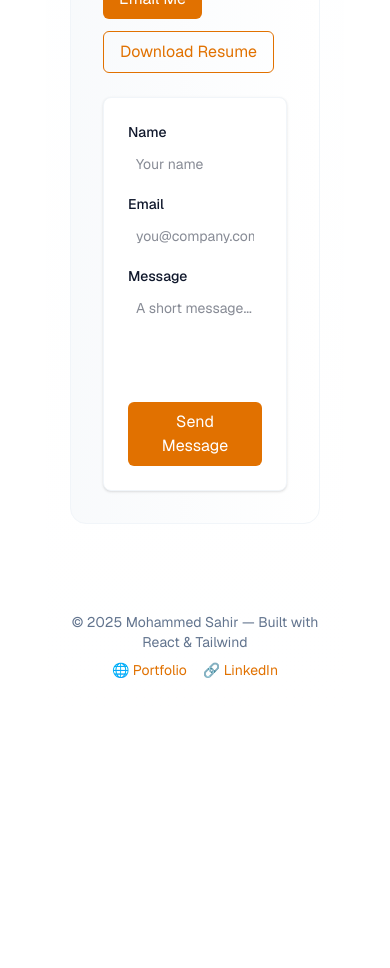
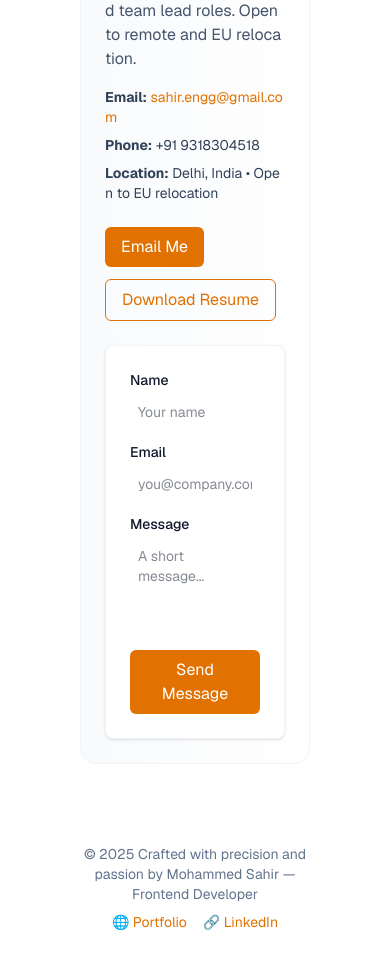
Before and after one commit to Ruhaan2022/portfolio, a Next.js app: page / in a window 390 px wide. Shown: the part 5615-6583 px from the top of the page. Before the commit the page ends 6463 px from the top, so only its background shows below. Built offline with nearby package versions, Linux system fonts and the light colour scheme.

Commit message:
responsiveness

```diff
--- a/app/components/portfolio.jsx
+++ b/app/components/portfolio.jsx
@@ -2,9 +2,9 @@ import React from "react";
 
 export default function PortfolioPage() {
   return (
-    <div className="min-h-screen bg-gradient-to-b from-slate-50 to-white text-slate-900 antialiased">
+    <div className="min-h-screen w-full overflow-x-hidden bg-gradient-to-b from-slate-50 to-white text-slate-900 antialiased">
       {/* HEADER */}
-      <header className="max-w-6xl mx-auto px-6 py-8 flex flex-wrap items-center justify-between">
+      <header className="max-w-[1400px] mx-auto px-4 sm:px-6 lg:px-8 py-8 flex flex-wrap items-center justify-between">
         <div className="min-w-[240px]">
           <h1 className="text-2xl font-extrabold tracking-tight">
             Mohammed Sahir
@@ -32,9 +32,9 @@ export default function PortfolioPage() {
         </nav>
       </header>
 
-      <main className="max-w-6xl mx-auto px-6">
+      <main className="max-w-[1400px] mx-auto px-4 sm:px-6 lg:px-8">
         {/* HERO */}
-        <section className="grid grid-cols-1 lg:grid-cols-3 gap-8 items-center my-8">
+        <section className="grid grid-cols-1 lg:grid-cols-3 gap-6 items-center my-6 sm:my-10">
           <div className="lg:col-span-2">
             <p className="text-sm text-amber-600 font-semibold">
               MERN • React • Node • AWS • Azure • CI/CD
@@ -96,7 +96,7 @@ export default function PortfolioPage() {
         </section>
 
         {/* PROJECTS */}
-        <section id="projects" className="my-12">
+        <section id="projects" className="my-10 sm:my-12">
           <h3 className="text-2xl font-bold">Selected Projects</h3>
           <p className="text-slate-600 mt-2">
             Enterprise-grade solutions with measurable impact, cloud scalability
@@ -151,7 +151,7 @@ export default function PortfolioPage() {
         </section>
 
         {/* SKILLS */}
-        <section id="skills" className="my-12">
+        <section id="skills" className="my-10 sm:my-12">
           <h3 className="text-2xl font-bold">Core Skills</h3>
           <div className="mt-4 grid grid-cols-2 sm:grid-cols-4 gap-3">
             {[
@@ -185,7 +185,7 @@ export default function PortfolioPage() {
         </section>
 
         {/* EXPERIENCE */}
-        <section id="experience" className="my-12">
+        <section id="experience" className="my-10 sm:my-12">
           <h3 className="text-2xl font-bold">Experience</h3>
 
           <TimelineItem
@@ -213,7 +213,7 @@ export default function PortfolioPage() {
         {/* CONTACT */}
         <section
           id="contact"
-          className="my-12 bg-gradient-to-r from-slate-50 to-white p-8 rounded-2xl border border-slate-100"
+          className="my-10 sm:my-12 bg-gradient-to-r from-slate-50 to-white p-6 sm:p-8 rounded-2xl border border-slate-100"
         >
           <div className="grid grid-cols-1 md:grid-cols-2 gap-6">
             <div className="break-all">
@@ -285,9 +285,10 @@ export default function PortfolioPage() {
           </div>
         </section>
 
+        {/* FOOTER */}
         <footer className="py-10 text-center text-sm text-slate-500 space-y-2">
           <div>
-    © {new Date().getFullYear()} Mohammed Sahir — Built with React & Tailwind
+            © {new Date().getFullYear()}  Crafted with precision and passion by Mohammed Sahir — Frontend Developer
           </div>
           <div className="flex flex-wrap justify-center gap-4 text-amber-600">
             <a
@@ -308,7 +309,6 @@ export default function PortfolioPage() {
             </a>
           </div>
         </footer>
-
       </main>
     </div>
   );
```
Lines whose indentation alone changed are shown as unchanged.
